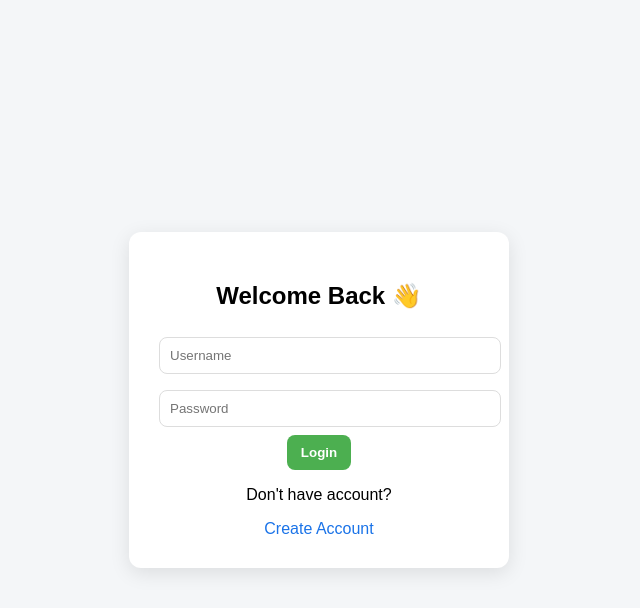
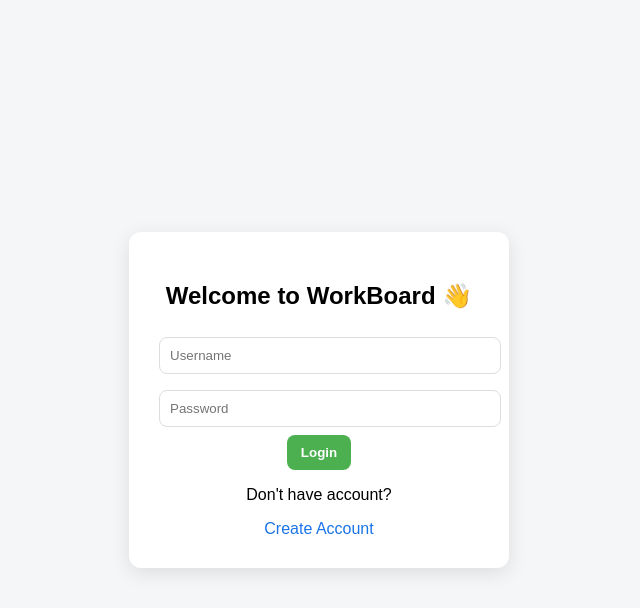
Before and after one commit to ravitejamillaga-gif/workboard-task-manager, a Flask app: page /login in a window 1280 px wide. Shown: the top 608 px of the page, without its empty margins (321-961 px from the left). Run offline with Flask 3, Linux system fonts and the light colour scheme.

Commit message:
Renamed projecto WorkBoard

```diff
--- a/templates/edit.html
+++ b/templates/edit.html
@@ -1,7 +1,7 @@
 <!DOCTYPE html>
 <html>
 <head>
-    <title>Edit Task</title>
+    <title>WorkBoard - Edit Task</title>
     <link rel="stylesheet" href="{{ url_for('static', filename='style.css') }}">
 </head>
 
--- a/templates/index.html
+++ b/templates/index.html
@@ -1,7 +1,7 @@
 <!DOCTYPE html>
 <html>
 <head>
-    <title>My Tasks</title>
+    <title>WorkBoard</title>
     <link rel="stylesheet" href="{{ url_for('static', filename='style.css') }}">
 </head>
 
@@ -10,7 +10,7 @@
 <div class="container">
 
     <div class="header">
-        <h1>📝 My Tasks</h1>
+        <h1>📝 WorkBoard</h1>
         <a class="logout" href="/logout">Logout</a>
     </div>
 
--- a/templates/login.html
+++ b/templates/login.html
@@ -1,7 +1,7 @@
 <!DOCTYPE html>
 <html>
 <head>
-    <title>Login</title>
+    <title>WorkBoard - Login</title>
     <link rel="stylesheet" href="{{ url_for('static', filename='style.css') }}">
 </head>
 
@@ -9,7 +9,7 @@
 
 <div class="auth-card">
 
-    <h2>Welcome Back 👋</h2>
+    <h2>Welcome to WorkBoard 👋</h2>
 
     <form method="POST">
 
--- a/templates/register.html
+++ b/templates/register.html
@@ -1,7 +1,7 @@
 <!DOCTYPE html>
 <html>
 <head>
-    <title>Register</title>
+    <title>WorkBoard - Register</title>
     <link rel="stylesheet" href="{{ url_for('static', filename='style.css') }}">
 </head>
 
@@ -9,7 +9,7 @@
 
 <div class="auth-card">
 
-    <h2>Create Account 🚀</h2>
+    <h2>Create WorkBoard Account 🚀</h2>
 
     <form method="POST">
 
```
